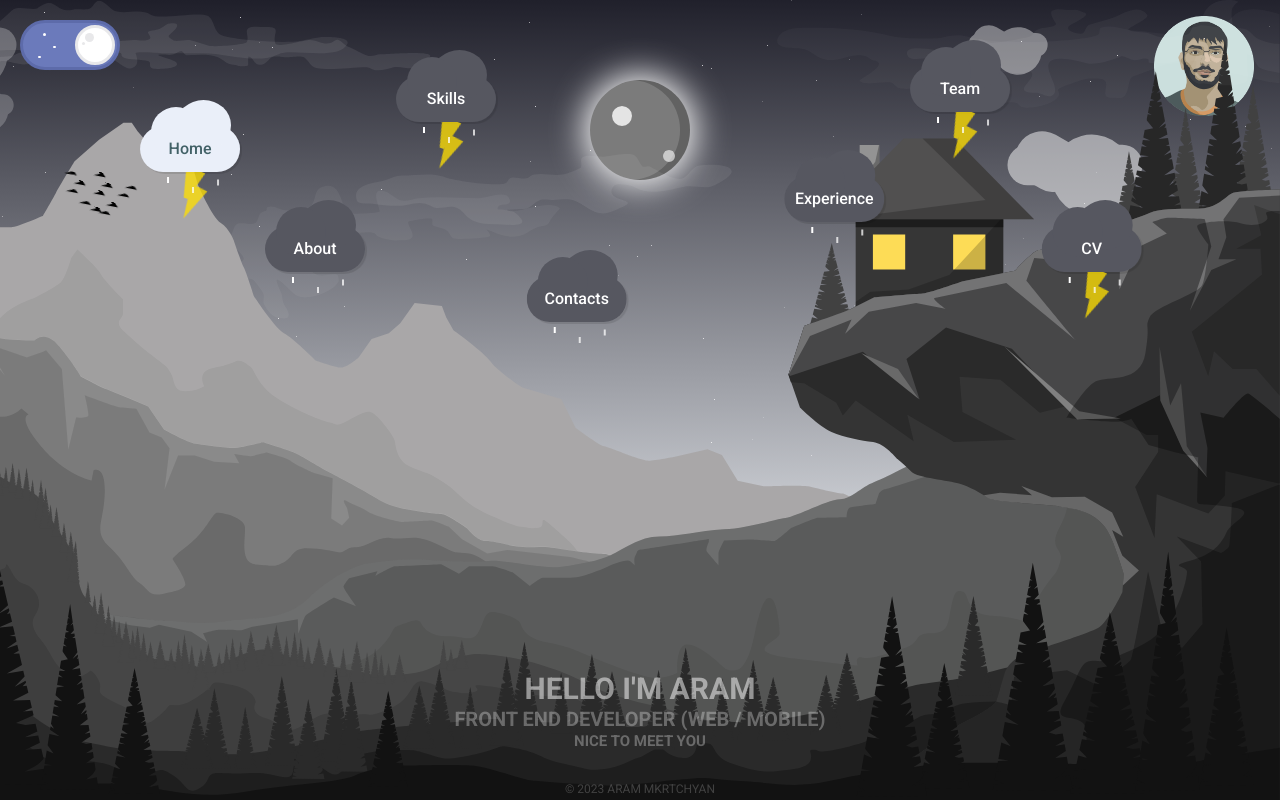
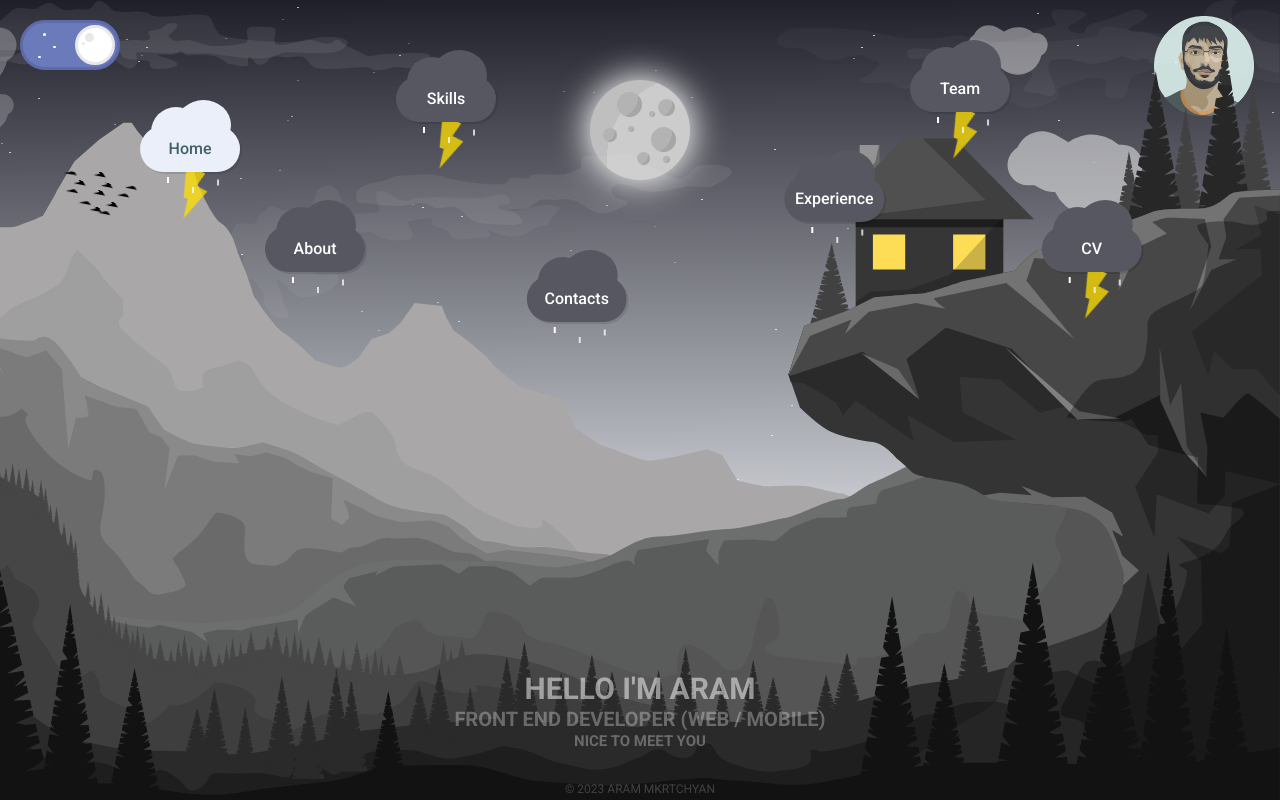
Before and after one commit to decoder10/portfolio, a React (Create React App) app: page / in a window 1280 px wide. Both pictures are taken after a click on the button 640 px from the left and 130 px from the top of the page. Built offline with nearby package versions, Linux system fonts and the light colour scheme.

Commit message:
new moon

```diff
--- a/src/components/sun-moon/sun-moon.module.scss
+++ b/src/components/sun-moon/sun-moon.module.scss
@@ -11,6 +11,8 @@
 }
 
 .sunMoonWrap {
+  --basis-size: 100px;
+
   position: absolute;
   top: 0;
   right: 0;
@@ -21,13 +23,13 @@
 
   .circle {
     position: fixed;
+    top: 10%;
+    left: 50%;
     z-index: 9999999;
     width: 50%;
     height: 80%;
-    top: 10%;
-    left: 50%;
+    transition: all 0.6s ease;
     translate: -50%;
-    transition: all 0.6s ease;
 
     &.hide {
       rotate: 180deg;
@@ -55,46 +57,131 @@
     box-shadow: 0 0 35px 5px yellow, 0 0 25px 10px yellow inset;
     background-color: orange;
     border-radius: 50%;
+    transition: opacity 0.3s;
     translate: -50%;
-    transition: opacity 0.3s;
   }
 
   .moon {
+    $moonColor: #ccc; //rgb(209, 70, 22)
+    $darkMoonColor: darken($moonColor, 5%);
+    $darkerMoonColor: darken($moonColor, 10%);
+    $darkestMoonColor: darken($moonColor, 15%);
+
     position: fixed;
     bottom: 0;
     left: 50%;
     display: block;
-    width: 100px;
-    height: 100px;
-    box-shadow: 10px 0 0 0 rgba(#000000, 0.2) inset, 0 0 35px 5px white;
-    background-color: #7B7B7B;
-    border-radius: 9999px;
+    width: var(--basis-size);
+    height: var(--basis-size);
+    //width: 100px;
+    //height: 100px;
+    box-shadow: 0 0 35px 3px white;
+    background-color: #ccc;
+    background-image: radial-gradient(
+        circle at 0 20%,
+        $moonColor 0%,
+        transparent 65%,
+        $darkMoonColor 65%
+    );
+    border-radius: 100%;
+    //box-shadow: 10px 0 0 0 rgba(#000000, 0.2) inset, 0 0 35px 5px white;
+    //background-color: #7B7B7B;
+    //border-radius: 9999px;
     translate: -50%;
     transition: opacity 0.3s;
 
-    &::before,
-    &::after {
+
+    //&::before,
+    //&::after {
+    //  position: absolute;
+    //  display: block;
+    //  background-color: #FFFFFF;
+    //  border-radius: 9999px;
+    //  content: '';
+    //}
+    //
+    //&::before {
+    //  top: 18px;
+    //  left: 15px;
+    //  width: 12px;
+    //  height: 12px;
+    //  opacity: 0.6;
+    //}
+    //
+    //&::after {
+    //  right: 22px;
+    //  bottom: 26px;
+    //  width: 20px;
+    //  height: 20px;
+    //  opacity: 0.8;
+    //}
+
+    .spot {
       position: absolute;
-      display: block;
-      background-color: #FFFFFF;
-      border-radius: 9999px;
-      content: '';
-    }
+      background-color: $darkMoonColor;
+      background-image: radial-gradient(
+          circle at 100% 80%,
+          $darkerMoonColor 0%,
+          $darkerMoonColor 65%,
+          $darkestMoonColor 65%
+      );
+      border-radius: 100%;
 
-    &::before {
-      top: 18px;
-      left: 15px;
-      width: 12px;
-      height: 12px;
-      opacity: 0.6;
-    }
+      &--1 {
+        top: 15%;
+        left: 40%;
+        width: calc(var(--basis-size) / 8);
+        height: calc(var(--basis-size) / 8);
+      }
 
-    &::after {
-      right: 22px;
-      bottom: 26px;
-      width: 20px;
-      height: 20px;
-      opacity: 0.8;
+      &--2 {
+        top: 63%;
+        left: 48%;
+        width: calc(var(--basis-size) / 4);
+        height: calc(var(--basis-size) / 4);
+      }
+
+      &--3 {
+        top: 28%;
+        left: 14%;
+        width: calc(var(--basis-size) / 4);
+        height: calc(var(--basis-size) / 4);
+      }
+
+      &--4 {
+        top: 64%;
+        left: 15%;
+        width: calc(var(--basis-size) / 6);
+        height: calc(var(--basis-size) / 6);
+      }
+
+      &--5 {
+        top: 38%;
+        left: 73%;
+        width: calc(var(--basis-size) / 7);
+        height: calc(var(--basis-size) / 7);
+      }
+
+      &--6 {
+        top: 17%;
+        left: 20%;
+        width: calc(var(--basis-size) / 14);
+        height: calc(var(--basis-size) / 14);
+      }
+
+      &--7 {
+        top: 63%;
+        left: 35%;
+        width: calc(var(--basis-size) / 16);
+        height: calc(var(--basis-size) / 16);
+      }
+
+      &--8 {
+        top: 48%;
+        left: 56%;
+        width: calc(var(--basis-size) / 16);
+        height: calc(var(--basis-size) / 16);
+      }
     }
   }
 
@@ -102,8 +189,8 @@
     position: fixed;
     width: 100%;
     height: 80%;
+    opacity: 0;
     transition: all 0.3s ease;
-    opacity: 0;
 
     &.show {
       opacity: 1;
@@ -112,42 +199,28 @@
 
   .star {
     position: absolute;
+    width: random(2) * 1px;
+    height: random(3) * 1px;
     background-color: #fff;
     border-radius: 50%;
-    height: random(3) * 1px;
-    width: random(2) * 1px;
   }
 
   @for $i from 0 through 150 {
     .star#{$i} {
       top: random() * 100%;
       left: random() * 100%;
-      animation: random(5) * 1s shining (random(50) / 10) * 1s infinite;
+      animation: random(5) * 1s shining (calc(random(50) / 10)) * 1s infinite;
     }
   }
 }
 
-
 @media only screen and (max-height: 500px) and (max-width: 940px) and (orientation: landscape) {
   .sunMoonWrap {
+    --basis-size: 70px;
+
     .sun {
       width: 70px;
       height: 70px;
-    }
-
-    .moon {
-      width: 70px;
-      height: 70px;
-
-      &::before {
-        width: 6px;
-        height: 6px;
-      }
-
-      &::after {
-        width: 10px;
-        height: 10px;
-      }
     }
   }
 }
--- a/src/components/sun-moon/sun-moon.tsx
+++ b/src/components/sun-moon/sun-moon.tsx
@@ -10,12 +10,17 @@ const SunMoon: FC<IProps> = props => {
   const { dayState } = props;
 
   const starsArray = Array.from({ length: 150 }, (_, index) => index + 1);
+  const spotArray = Array.from({ length: 8 }, (_, index) => index + 1);
 
   return (
     <div className={styles.sunMoonWrap}>
       <div className={`${styles.circle} ${dayState === 'light-theme' ? styles.show : styles.hide}`}>
         <div className={styles.sun} />
-        <div className={styles.moon} />
+        <div className={styles.moon}>
+          {spotArray.map(item => (
+            <span className={`${styles.spot} ${styles[`spot--${item}`]}`} />
+          ))}
+        </div>
       </div>
 
       <div className={`${styles.starSkye} ${dayState === 'light-theme' ? styles.hide : styles.show}`}>
```
